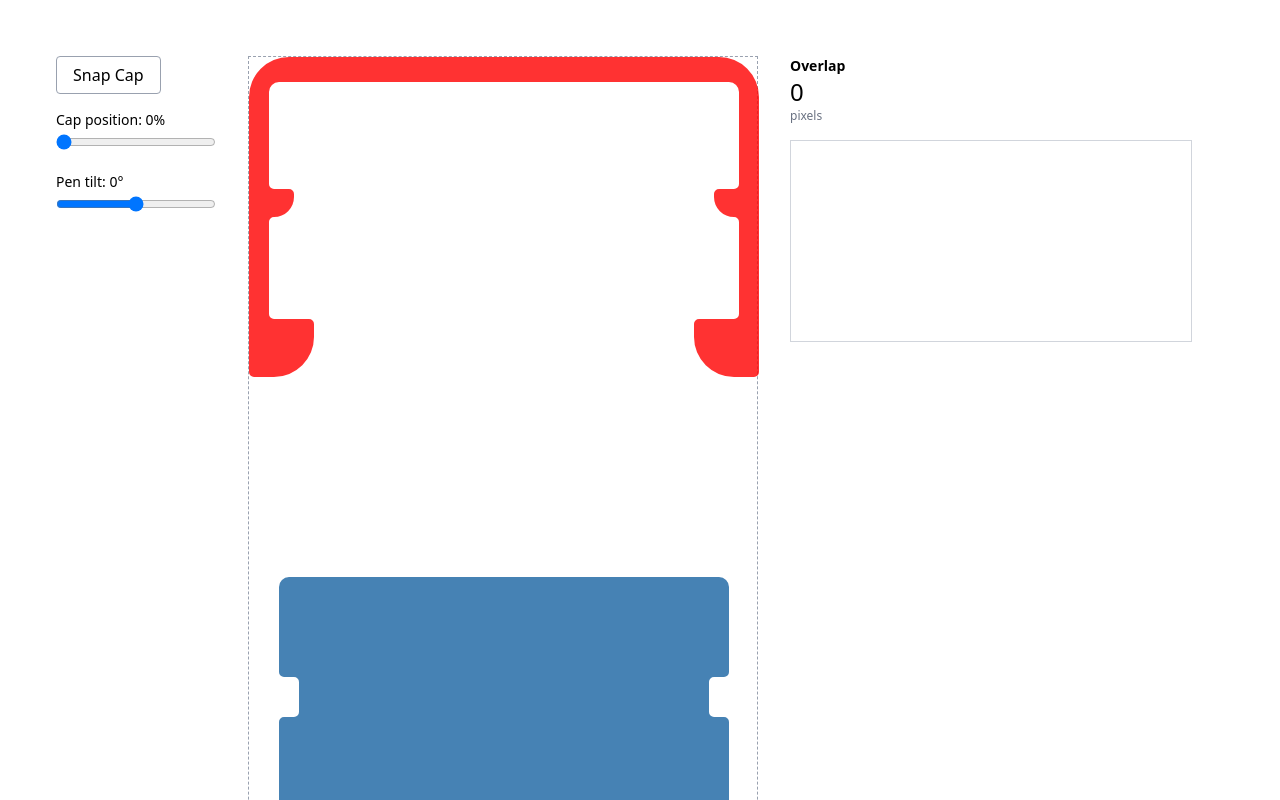
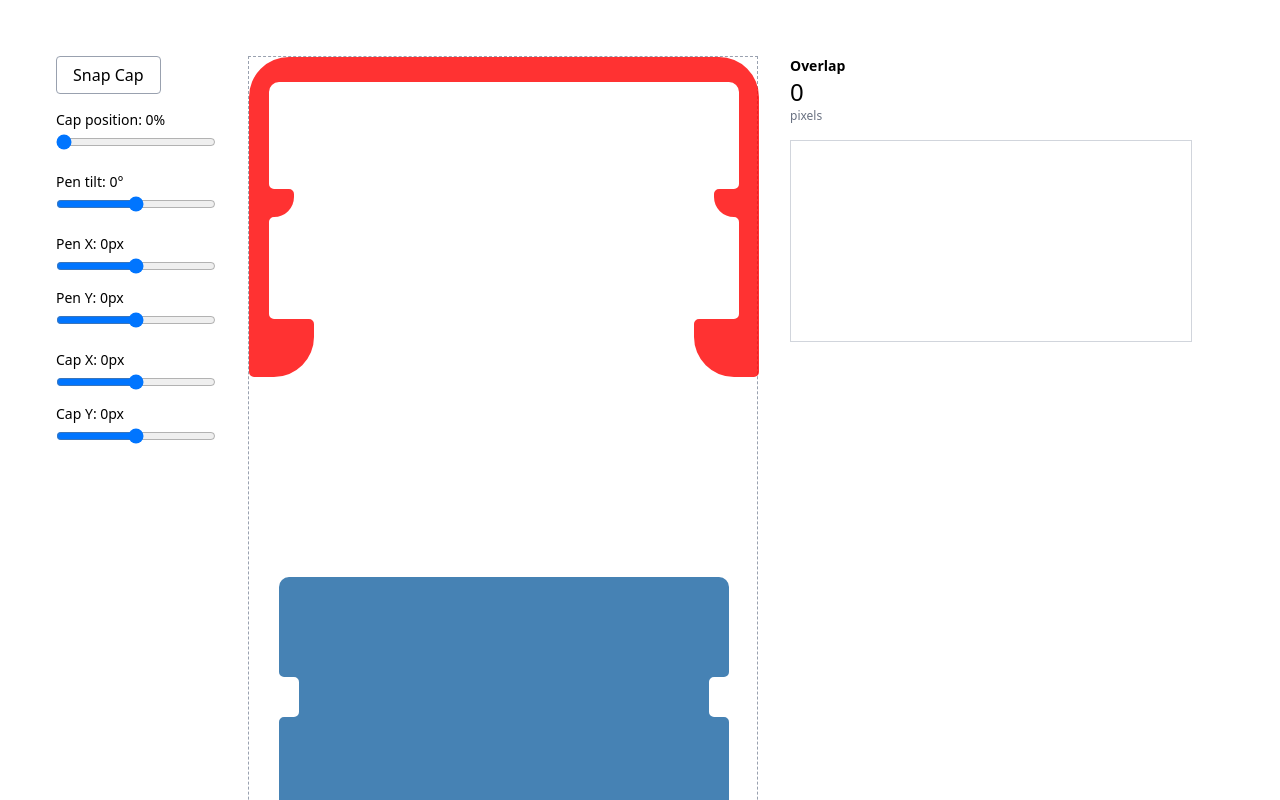
Before and after one commit to jborch/machine-simulator, an Angular app in the folder frontend/: page / in a window 1280 px wide. Shown: the top 800 px of the page. Built offline with nearby package versions, Linux system fonts and the light colour scheme.

Commit message:
Refactor input ranges and offsets for cap and pen controls

```diff
--- a/frontend/src/app/simulator/simulator.component.html
+++ b/frontend/src/app/simulator/simulator.component.html
@@ -10,8 +10,8 @@
     <label class="mt-4 block text-sm">Cap position: {{ capPercent() }}%</label>
     <input
       type="range"
-      min="0"
-      max="100"
+      [min]="CAP_POSITION_MIN"
+      [max]="CAP_POSITION_MAX"
       [value]="capPercent()"
       (input)="onSliderInput($event)"
       class="w-full mt-1"
@@ -20,11 +20,51 @@
     <label class="mt-4 block text-sm">Pen tilt: {{ penTilt() }}&deg;</label>
     <input
       type="range"
-      min="-5"
-      max="5"
-      step="0.1"
+      [min]="TILT_MIN"
+      [max]="TILT_MAX"
+      [step]="TILT_STEP"
       [value]="penTilt()"
       (input)="onTiltInput($event)"
+      class="w-full mt-1"
+    />
+
+    <label class="mt-4 block text-sm">Pen X: {{ penOffsetX() }}px</label>
+    <input
+      type="range"
+      [min]="OFFSET_MIN"
+      [max]="OFFSET_MAX"
+      [value]="penOffsetX()"
+      (input)="onPenOffsetInput('x', $event)"
+      class="w-full mt-1"
+    />
+
+    <label class="mt-2 block text-sm">Pen Y: {{ penOffsetY() }}px</label>
+    <input
+      type="range"
+      [min]="OFFSET_MIN"
+      [max]="OFFSET_MAX"
+      [value]="penOffsetY()"
+      (input)="onPenOffsetInput('y', $event)"
+      class="w-full mt-1"
+    />
+
+    <label class="mt-4 block text-sm">Cap X: {{ capOffsetX() }}px</label>
+    <input
+      type="range"
+      [min]="OFFSET_MIN"
+      [max]="OFFSET_MAX"
+      [value]="capOffsetX()"
+      (input)="onCapOffsetInput('x', $event)"
+      class="w-full mt-1"
+    />
+
+    <label class="mt-2 block text-sm">Cap Y: {{ capOffsetY() }}px</label>
+    <input
+      type="range"
+      [min]="OFFSET_MIN"
+      [max]="OFFSET_MAX"
+      [value]="capOffsetY()"
+      (input)="onCapOffsetInput('y', $event)"
       class="w-full mt-1"
     />
   </div>
@@ -33,12 +73,16 @@
     <app-cap
       class="block absolute left-0 top-0 z-10"
       [style.opacity]="CAP_OPACITY"
-      [style.transform]="'translateY(' + capTranslateY() + 'px)'"
+      [style.transform]="
+        'translate(' + capOffsetX() + 'px,' + (capTranslateY() + capOffsetY()) + 'px)'
+      "
     />
     <app-pen
       class="block absolute left-[30px] top-[520px]"
       style="transform-origin: 225px 900px"
-      [style.transform]="'rotate(' + penTilt() + 'deg)'"
+      [style.transform]="
+        'translate(' + penOffsetX() + 'px,' + penOffsetY() + 'px) rotate(' + penTilt() + 'deg)'
+      "
     />
   </div>
 
--- a/frontend/src/app/simulator/simulator.component.ts
+++ b/frontend/src/app/simulator/simulator.component.ts
@@ -33,8 +33,9 @@ const CAP_PATH = `
 
 const PEN_X = 30;
 const PEN_Y = 520;
-const CANVAS_W = 510;
-const CANVAS_H = PEN_Y + 1800;
+const OFFSET_RANGE = 50;
+const CANVAS_W = 510 + OFFSET_RANGE * 2;
+const CANVAS_H = PEN_Y + 1800 + OFFSET_RANGE * 2;
 
 @Component({
   selector: 'app-simulator',
@@ -49,9 +50,21 @@ export class SimulatorComponent {
   readonly SNAP_TRANSLATE_Y = 490;
   readonly FRAME_MS = 16;
 
+  readonly CAP_POSITION_MIN = 0;
+  readonly CAP_POSITION_MAX = 100;
+  readonly TILT_MIN = -3;
+  readonly TILT_MAX = 3;
+  readonly TILT_STEP = 0.01;
+  readonly OFFSET_MIN = -10;
+  readonly OFFSET_MAX = 10;
+
   capPercent = signal(0);
   capTranslateY = signal(0);
   penTilt = signal(0);
+  penOffsetX = signal(0);
+  penOffsetY = signal(0);
+  capOffsetX = signal(0);
+  capOffsetY = signal(0);
   snapped = signal(false);
   overlapPixelCount = signal(0);
   overlapHistory = signal<number[]>([]);
@@ -86,17 +99,34 @@ export class SimulatorComponent {
     this.calculateOverlap();
   }
 
+  onPenOffsetInput(axis: 'x' | 'y', event: Event) {
+    const value = +(event.target as HTMLInputElement).value;
+    if (axis === 'x') this.penOffsetX.set(value);
+    else this.penOffsetY.set(value);
+    this.renderPenCanvas();
+    this.calculateOverlap();
+  }
+
+  onCapOffsetInput(axis: 'x' | 'y', event: Event) {
+    const value = +(event.target as HTMLInputElement).value;
+    if (axis === 'x') this.capOffsetX.set(value);
+    else this.capOffsetY.set(value);
+    this.calculateOverlap();
+  }
+
   private renderPenCanvas() {
     const ctx = this.penCanvas.getContext('2d')!;
     ctx.clearRect(0, 0, CANVAS_W, CANVAS_H);
     ctx.save();
+    const px = PEN_X + OFFSET_RANGE + this.penOffsetX();
+    const py = PEN_Y + OFFSET_RANGE + this.penOffsetY();
     // Rotate around pen center
-    const cx = PEN_X + 225;
-    const cy = PEN_Y + 900;
+    const cx = px + 225;
+    const cy = py + 900;
     ctx.translate(cx, cy);
     ctx.rotate((this.penTilt() * Math.PI) / 180);
     ctx.translate(-cx, -cy);
-    ctx.translate(PEN_X, PEN_Y);
+    ctx.translate(px, py);
     ctx.fill(this.penPath);
     ctx.restore();
   }
@@ -132,15 +162,13 @@ export class SimulatorComponent {
   }
 
   private calculateOverlap() {
-    const capY = this.capTranslateY();
+    const capAbsY = OFFSET_RANGE + this.capTranslateY() + this.capOffsetY();
+    const penAbsY = PEN_Y + OFFSET_RANGE + this.penOffsetY();
 
-    // Determine the vertical overlap region
-    const capTop = capY;
-    const capBottom = capY + 320;
-    const penTop = PEN_Y;
-    const penBottom = PEN_Y + 1800;
-
-    const overlapTop = Math.max(capTop, penTop);
+    // Vertical overlap region
+    const capBottom = capAbsY + 320;
+    const penBottom = penAbsY + 1800;
+    const overlapTop = Math.max(capAbsY, penAbsY);
     const overlapBottom = Math.min(capBottom, penBottom);
 
     if (overlapTop >= overlapBottom) {
@@ -148,23 +176,21 @@ export class SimulatorComponent {
       return;
     }
 
+    const regionY = Math.floor(overlapTop);
     const regionH = Math.ceil(overlapBottom - overlapTop);
 
-    // Draw cap in the overlap region only
+    // Draw cap onto its canvas
     const capCtx = this.capCanvas.getContext('2d')!;
-    capCtx.clearRect(0, 0, CANVAS_W, regionH);
+    capCtx.clearRect(0, 0, CANVAS_W, CANVAS_H);
     capCtx.save();
-    capCtx.translate(0, -overlapTop);
-    capCtx.translate(0, capY);
+    capCtx.translate(OFFSET_RANGE + this.capOffsetX(), capAbsY);
     capCtx.fill(this.capPath);
     capCtx.restore();
 
-    const capData = capCtx.getImageData(0, 0, CANVAS_W, regionH).data;
-
-    // Get pen pixels for the same region
+    const capData = capCtx.getImageData(0, regionY, CANVAS_W, regionH).data;
     const penData = this.penCanvas
       .getContext('2d')!
-      .getImageData(0, Math.floor(overlapTop), CANVAS_W, regionH).data;
+      .getImageData(0, regionY, CANVAS_W, regionH).data;
 
     let count = 0;
     for (let i = 3; i < penData.length; i += 4) {
```
